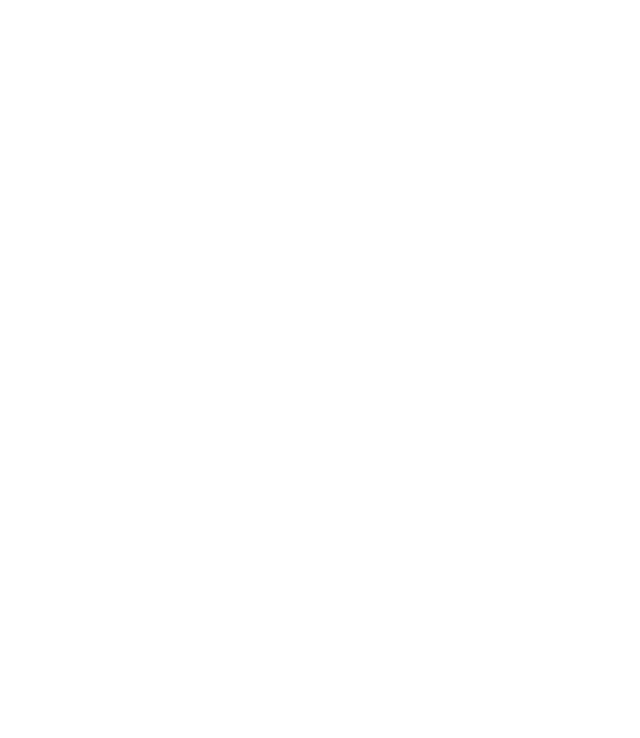
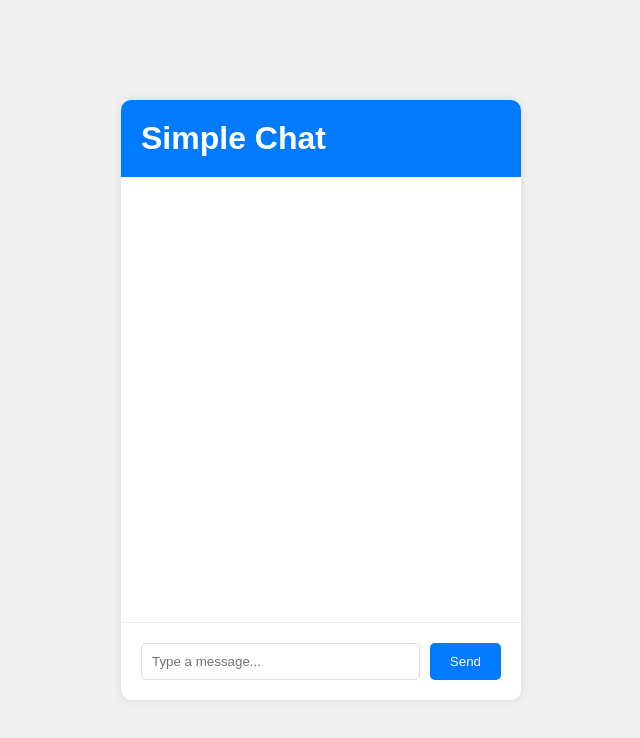
Before and after one commit to bumgore123/messagingapp, a plain HTML site: page index.html in a window 1280 px wide. Shown: the whole page, without its empty margins (319-959 px from the left). Drawn offline with Linux system fonts and the light colour scheme.

Commit message:
Added HTML CSS and JS starter code

```diff
--- a/index.html
+++ b/index.html
@@ -1,13 +1,25 @@
 <!DOCTYPE html>
 <html lang="en">
+
 <head>
     <meta charset="UTF-8">
     <meta name="viewport" content="width=device-width, initial-scale=1.0">
     <link rel="stylesheet" href="style.css">
-    <title>Document</title>
+    <title>Simple Messaging App</title>
 </head>
+
 <body>
-
+    <div class="chat-container">
+        <div class="chat-header">
+            <h1>Simple Chat</h1>
+        </div>
+        <div class="messages" id="messageArea"></div>
+        <div class="input-area">
+            <input type="text" id="messageInput" placeholder="Type a message...">
+            <button id="sendButton">Send</button>
+        </div>
+    </div>
     <script src="script.js"></script>
 </body>
+
 </html>
--- a/script.js
+++ b/script.js
@@ -0,0 +1,63 @@
+// TODO 1: Wait for the DOM to be fully loaded
+document.addEventListener('DOMContentLoaded', () => {
+    // TODO 2: Get references to the DOM elements we need
+    // HINT: We need messageInput, sendButton, and messageArea
+    const messageInput = null; // Your code here
+    const sendButton = null;   // Your code here
+    const messageArea = null;  // Your code here
+
+    // TODO 3: Create an array to store all messages
+    // HINT: Initialize an empty array
+    const messages = null; // Your code here
+
+    // TODO 4: Implement the createMessage function
+    // This function should create a message object with:
+    // - text: the message content
+    // - time: current time in HH:MM format
+    // - sender: 'User'
+    function createMessage(text) {
+        // Your code here
+        // HINT: Use new Date().toLocaleTimeString([], { hour: '2-digit', minute: '2-digit' })
+        // to format the time
+        return {
+            // Add properties here
+        };
+    }
+
+    // TODO 5: Implement the displayMessage function
+    // This function should:
+    // - Create a new div element
+    // - Add 'message' and 'sent' classes to it
+    // - Set its innerHTML to show the message text and time
+    // - Append it to the messageArea
+    function displayMessage(message) {
+        // Your code here
+        // HINT: Use template literals for innerHTML
+        // HINT: Structure should be:
+        // <div>message text</div>
+        // <small>message time</small>
+    }
+
+    // TODO 6: Implement the sendMessage function
+    // This function should:
+    // - Get the trimmed input text
+    // - If text isn't empty:
+    //   * Create a message object
+    //   * Add it to messages array
+    //   * Display it
+    //   * Clear the input
+    //   * Scroll to bottom
+    function sendMessage() {
+        // Your code here
+        // HINT: Use messageInput.value.trim()
+        // HINT: Don't forget to scroll: messageArea.scrollTop = messageArea.scrollHeight
+    }
+
+    // TODO 7: Add event listeners
+    // HINT: We need two:
+    // 1. Click event on send button
+    // 2. 'Enter' keypress event on input field
+
+    // Your code here
+    // HINT: For Enter key: if (e.key === 'Enter') { ... }
+});
--- a/style.css
+++ b/style.css
@@ -0,0 +1,86 @@
+* {
+    margin: 0;
+    padding: 0;
+    box-sizing: border-box;
+}
+
+body {
+    font-family: Arial, sans-serif;
+    background-color: #f0f0f0;
+    height: 100vh;
+    display: flex;
+    justify-content: center;
+    align-items: center;
+}
+
+.chat-container {
+    width: 400px;
+    height: 600px;
+    background-color: white;
+    border-radius: 10px;
+    box-shadow: 0 0 10px rgba(0, 0, 0, 0.1);
+    display: flex;
+    flex-direction: column;
+}
+
+.chat-header {
+    padding: 20px;
+    background-color: #007bff;
+    color: white;
+    border-radius: 10px 10px 0 0;
+}
+
+.messages {
+    flex-grow: 1;
+    padding: 20px;
+    overflow-y: auto;
+}
+
+.message {
+    margin-bottom: 10px;
+    padding: 10px;
+    border-radius: 5px;
+    max-width: 80%;
+    word-wrap: break-word;
+}
+
+.message small {
+    display: block;
+    font-size: 0.8em;
+    opacity: 0.7;
+    margin-top: 5px;
+}
+
+.sent {
+    background-color: #007bff;
+    color: white;
+    margin-left: auto;
+}
+
+.input-area {
+    padding: 20px;
+    border-top: 1px solid #eee;
+    display: flex;
+    gap: 10px;
+}
+
+input {
+    flex-grow: 1;
+    padding: 10px;
+    border: 1px solid #ddd;
+    border-radius: 5px;
+    outline: none;
+}
+
+button {
+    padding: 10px 20px;
+    background-color: #007bff;
+    color: white;
+    border: none;
+    border-radius: 5px;
+    cursor: pointer;
+}
+
+button:hover {
+    background-color: #0056b3;
+}
```
